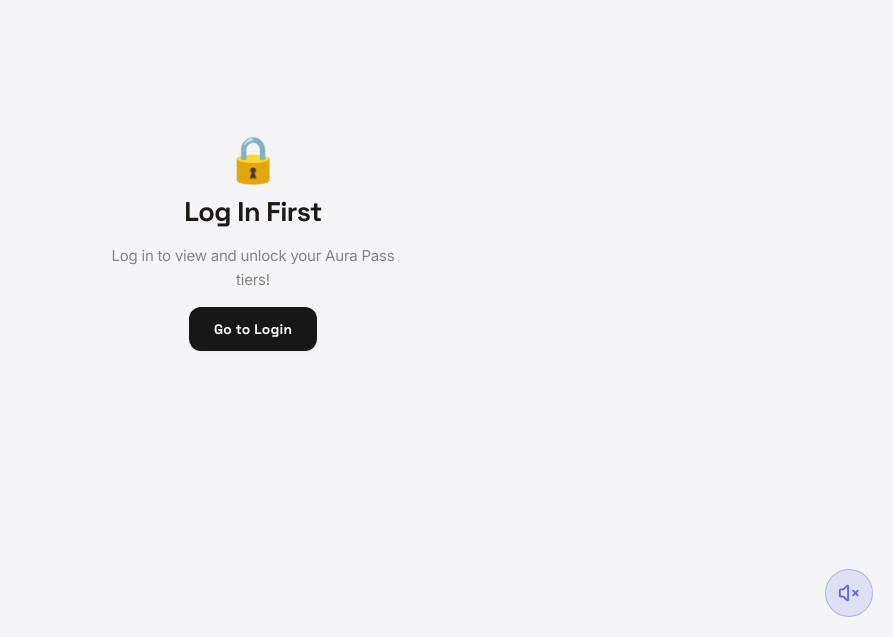
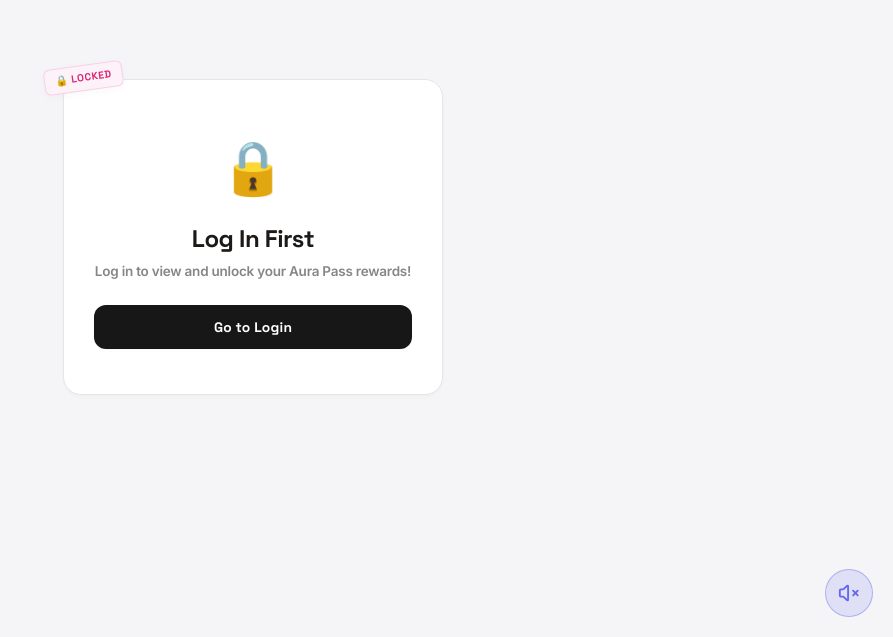
Before and after one commit to willutoi/memechess, a Next.js app: page /battlepass in a window 1280 px wide. Shown: the part 163-800 px from the top of the page, without its empty margins (387-1280 px from the left). Built offline with nearby package versions, Linux system fonts and the light colour scheme; no server answers.

Commit message:
fix: resolve illegal starting check in puzzle 4 FEN and style battlepass login wall

```diff
--- a/src/app/api/puzzles/route.js
+++ b/src/app/api/puzzles/route.js
@@ -40,7 +40,7 @@
     id: 'puzzle_queen_sacrifice',
     title: 'Sigma Queen Sac 👑',
     description: 'Sacrifice your Queen for maximum aura points and checkmate on the next move.',
-    fen: '6rk/5Q1p/7R/8/8/8/8/6K1 w - - 0 1', // White to move
+    fen: '6rk/5Q1p/7R/8/8/8/8/7K w - - 0 1', // White to move
     turn: 'w',
     solution: ['Qxh7#', 'Qxh7'],
     rewardCoins: 250,
--- a/src/app/battlepass/page.js
+++ b/src/app/battlepass/page.js
@@ -89,11 +89,12 @@
   if (!user) {
     return (
       <main style={{ minHeight: '100vh', display: 'flex', alignItems: 'center', justifyContent: 'center', padding: '2rem' }}>
-        <div className="glass-panel" style={{ padding: '3rem', textAlign: 'center', maxWidth: '400px' }}>
-          <p style={{ fontSize: '3rem' }}>🔒</p>
-          <h2>Log In First</h2>
-          <p style={{ opacity: 0.7, margin: '1rem 0' }}>Log in to view and unlock your Aura Pass tiers!</p>
-          <Link href="/"><button className="btn-primary">Go to Login</button></Link>
+        <div className="neo-panel" style={{ padding: '3rem 2rem', textAlign: 'center', maxWidth: '380px', width: '100%', position: 'relative', background: '#ffffff' }}>
+          <div className="neo-sticker sticker-pink" style={{ top: '-15px', left: '-20px', transform: 'rotate(-8deg)' }}>🔒 LOCKED</div>
+          <p style={{ fontSize: '3.5rem', margin: '0 0 1rem 0' }}>🔒</p>
+          <h2 style={{ fontSize: '1.6rem', fontWeight: 900, marginBottom: '0.5rem' }}>Log In First</h2>
+          <p style={{ opacity: 0.7, margin: '0.5rem 0 1.5rem', fontSize: '0.9rem', fontWeight: 600 }}>Log in to view and unlock your Aura Pass rewards!</p>
+          <Link href="/"><button className="btn-primary" style={{ width: '100%' }}>Go to Login</button></Link>
         </div>
       </main>
     );
```
